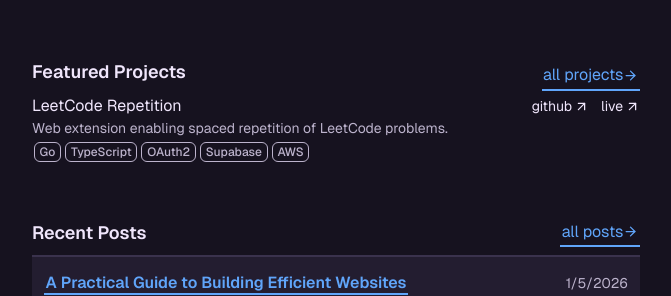
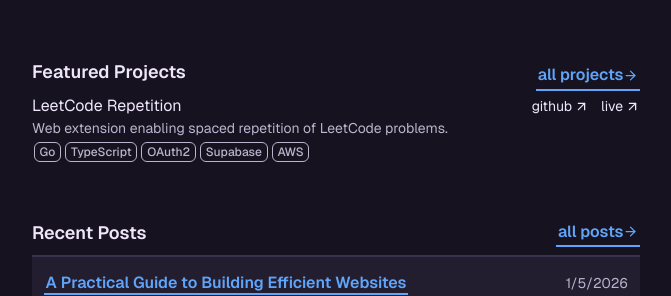
Before and after one commit to jmurrah/personal-portfolio-v2, a React (Vite) app: page / in a window 1280 px wide. Shown: the part 782-1078 px from the top of the page, without its empty margins (304-975 px from the left). Built offline with nearby package versions, Linux system fonts and the light colour scheme.

Commit message:
update the font weight for the home navs

```diff
--- a/src/components/Blog/PostView.tsx
+++ b/src/components/Blog/PostView.tsx
@@ -145,7 +145,7 @@
               color="currentColor"
               className="transition-transform duration-150 group-hover:-translate-x-0.5"
             />
-            Back to posts
+            back to posts
           </button>
           {post.link && (
             <a
--- a/src/pages/Home.tsx
+++ b/src/pages/Home.tsx
@@ -290,7 +290,7 @@
       <div className="flex justify-between items-center">
         <h2 className="text-lg mb-2 font-semibold">Featured Projects</h2>
         <Link to="/projects" className="group gap-0.5 flex items-center underline-fill">
-          <div className="flex justify-center items-center">
+          <div className="flex justify-center items-center font-semibold">
             <p>all projects</p>
             <SvgIcon
               src={ICONS.arrowRight}
@@ -328,7 +328,7 @@
       <div className="flex justify-between items-center mb-2">
         <h2 className="text-lg font-semibold">Recent Posts</h2>
         <Link to="/blog" className="group gap-0.5 flex items-center underline-fill">
-          <div className="flex justify-center items-center">
+          <div className="flex justify-center items-center font-semibold">
             <p>all posts</p>
             <SvgIcon
               src={ICONS.arrowRight}
```
